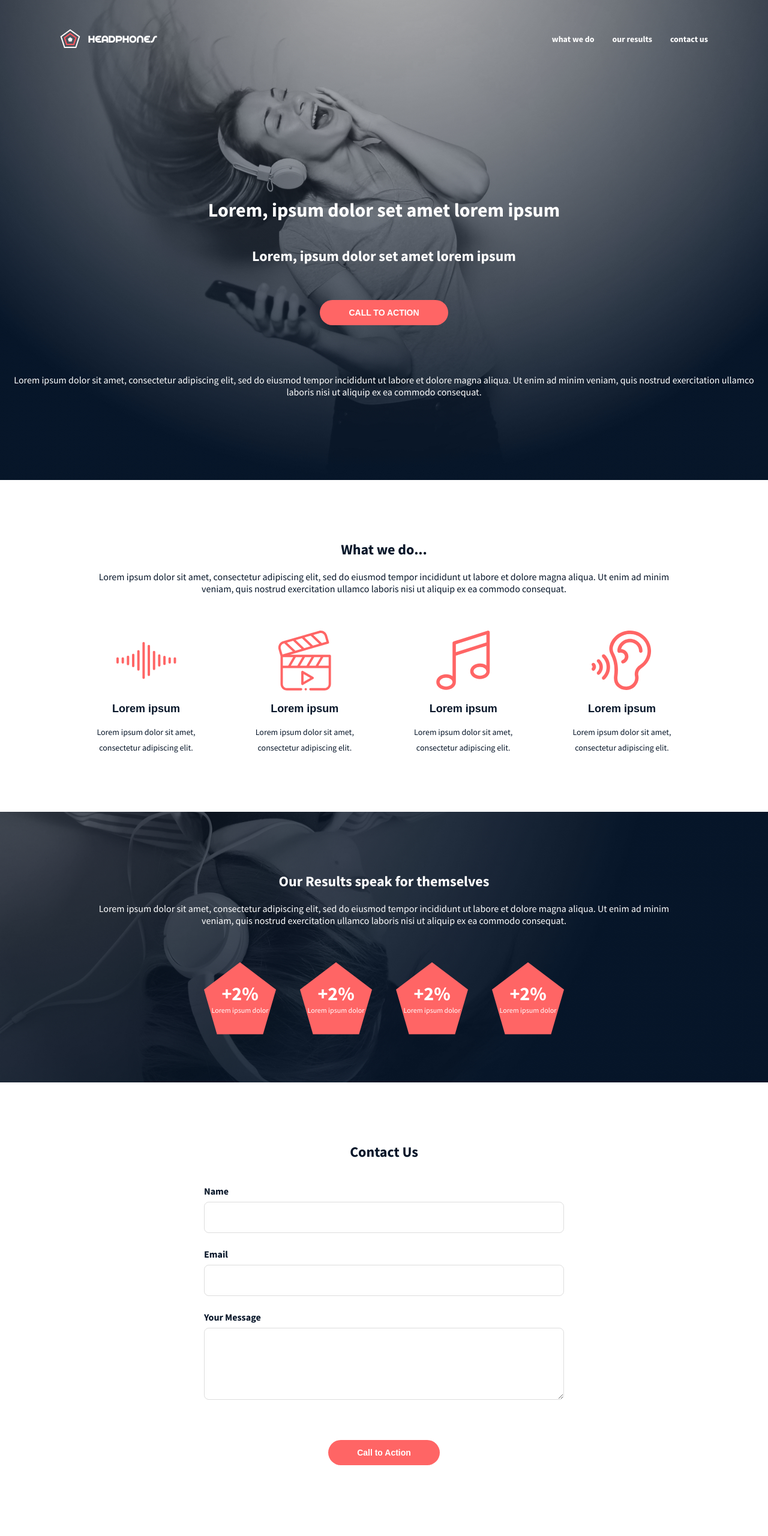
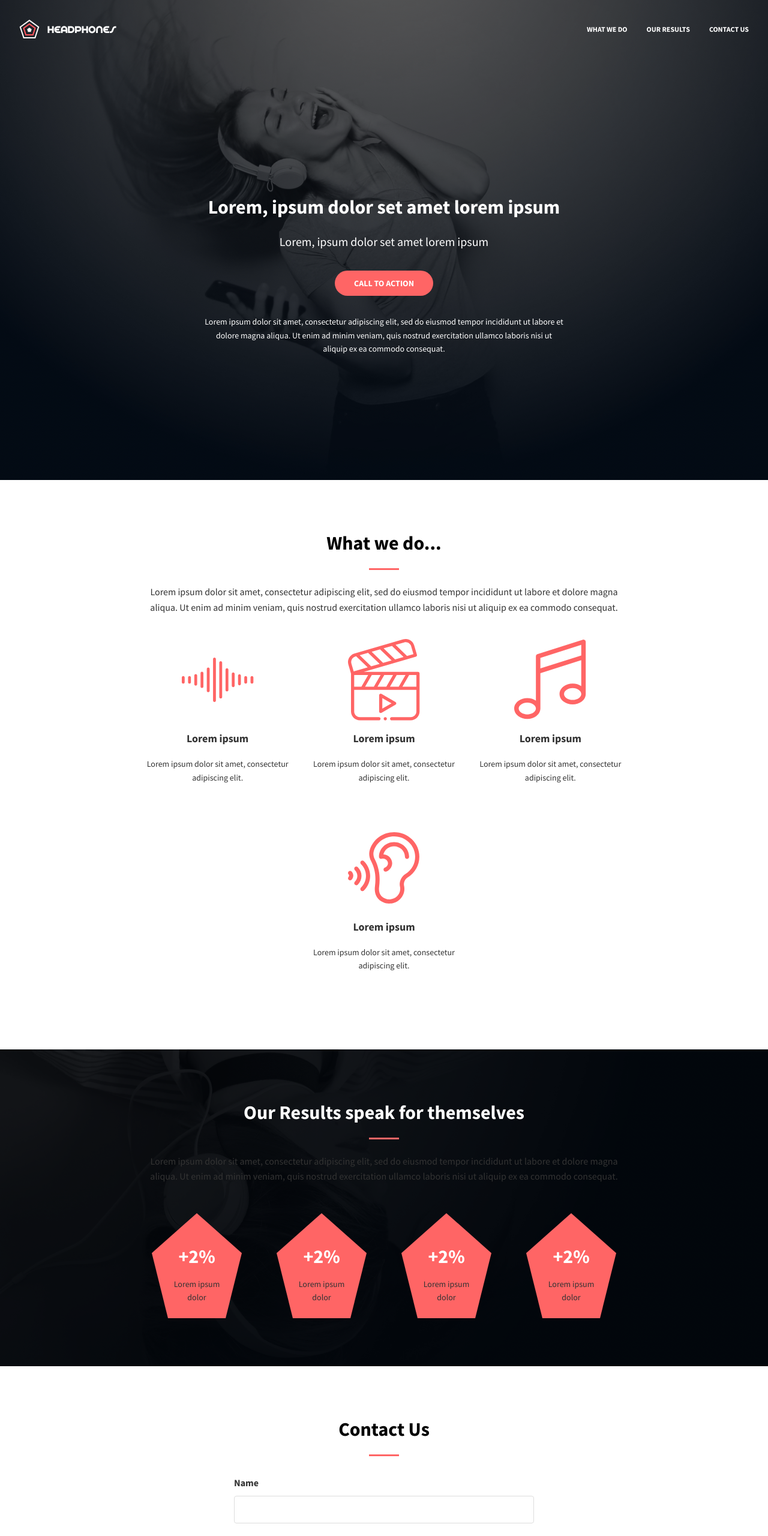
Before and after one commit to Dawitmamohub/alx_html_css, a plain HTML site: page headphones/8-index.html in a window 1280 px wide. Shown: the top 2560 px of the page at 60% size. Drawn offline with Linux system fonts and the light colour scheme.

Commit message:
Add files via upload

```diff
--- a/headphones/8-index.html
+++ b/headphones/8-index.html
@@ -4,7 +4,7 @@
     <meta charset="UTF-8">
     <meta name="viewport" content="width=device-width, initial-scale=1.0">
     <title>Headphones</title>
-    <link rel="stylesheet" href="7-styles.css">
+    <link rel="stylesheet" href="8-styles.css">
     <link href="https://fonts.googleapis.com/css2?family=Source+Sans+Pro:wght@400;700&display=swap" rel="stylesheet">
     <link rel="stylesheet" href="https://cdnjs.cloudflare.com/ajax/libs/font-awesome/6.0.0/css/all.min.css">
 </head>
@@ -14,7 +14,12 @@
         <header>
             <nav>
                 <img src="./images/logo_headphones.png" alt="Headphones Logo" class="logo">
-                <ul class="nav-links">
+                <div class="hamburger" id="hamburger">
+                    <span class="bar"></span>
+                    <span class="bar"></span>
+                    <span class="bar"></span>
+                </div>
+                <ul class="nav-links" id="navLinks">
                     <li><a href="#">what we do</a></li>
                     <li><a href="#">our results</a></li>
                     <li><a href="#">contact us</a></li>
@@ -169,5 +174,7 @@
             <p class="copyright">©headphones 2020</p>
         </div>
     </footer>
+
+    <script src="script.js"></script>
 </body>
 </html>
--- a/headphones/8-styles.css
+++ b/headphones/8-styles.css
@@ -1,371 +1,434 @@
-/* ===== BASE STYLES ===== */
-body {
-  margin: 0;
-  padding: 0;
-  font-family: 'Source Sans Pro', sans-serif;
-  color: #071629;
-  overflow-x: hidden;
+/* Base Styles */
+* {
+    margin: 0;
+    padding: 0;
+    box-sizing: border-box;
+    font-family: 'Source Sans Pro', sans-serif;
 }
 
-* {
-  box-sizing: border-box;
+body {
+    color: #000000;
+    line-height: 1.6;
 }
 
-/* ===== HEADER & NAVIGATION ===== */
+/* Header & Navigation */
 header {
-  width: 100%;
-  max-width: 1400px;
-  margin: 0 auto;
-  padding: 28px 100px;
-  display: flex;
-  justify-content: space-between;
-  align-items: center;
+    position: absolute;
+    top: 0;
+    left: 0;
+    right: 0;
+    padding: 2rem;
+    z-index: 100;
 }
 
 nav {
-  display: flex;
-  justify-content: space-between;
-  align-items: center;
-  width: 100%;
+    display: flex;
+    justify-content: space-between;
+    align-items: center;
 }
 
 .logo {
-  height: 32px;
+    height: 32px;
 }
 
 .nav-links {
-  display: flex;
-  list-style: none;
-  margin: 0;
-  padding: 0;
-  gap: 30px;
+    list-style: none;
+    display: flex;
+    gap: 2rem;
 }
 
-.nav-links li a {
-  color: white;
-  text-decoration: none;
-  font-size: 14px;
-  font-weight: 600;
-  text-transform: lowercase;
-  transition: all 0.3s ease;
+.nav-links a {
+    color: white;
+    text-decoration: none;
+    font-size: 0.75rem;
+    font-weight: 700;
+    text-transform: uppercase;
+    position: relative;
 }
 
-.nav-links li a:hover {
-  color: #FF6565;
-  text-decoration: underline;
-  text-underline-offset: 5px;
+.nav-links a:hover {
+    color: #FF6565;
 }
 
-/* ===== HAMBURGER MENU ===== */
+.nav-links a::after {
+    content: '';
+    position: absolute;
+    bottom: -5px;
+    left: 0;
+    width: 0;
+    height: 2px;
+    background-color: #FF6565;
+    transition: width 0.3s ease;
+}
+
+.nav-links a:hover::after {
+    width: 100%;
+}
+
 .hamburger {
-  display: none;
-  cursor: pointer;
-  width: 24px;
-  height: 18px;
-  position: relative;
-  z-index: 100;
+    display: none;
+    cursor: pointer;
+    z-index: 101;
 }
 
 .bar {
-  display: block;
-  width: 100%;
-  height: 2px;
-  background-color: white;
-  margin: 5px 0;
-  transition: all 0.3s ease;
+    display: block;
+    width: 25px;
+    height: 3px;
+    margin: 5px auto;
+    background-color: white;
+    transition: all 0.3s ease;
 }
 
-/* Active state for hamburger */
-.hamburger.active .bar:nth-child(1) {
-  transform: translateY(7px) rotate(45deg);
+/* Hero Section */
+.mainwrapper {
+    background: url('./images/headphones_hero_1.jpg') no-repeat center center;
+    background-size: cover;
+    height: 100vh;
+    color: white;
+    text-align: center;
+    position: relative;
+    padding-top: 20rem;
 }
 
-.hamburger.active .bar:nth-child(2) {
-  opacity: 0;
-}
-
-.hamburger.active .bar:nth-child(3) {
-  transform: translateY(-7px) rotate(-45deg);
-}
-
-/* Mobile menu styles */
-@media (max-width: 480px) {
-  header {
-    padding: 20px;
-  }
-
-  .hamburger {
-    display: block;
-  }
-
-  .nav-links {
-    position: fixed;
+.mainwrapper::before {
+    content: '';
+    position: absolute;
     top: 0;
-    right: -100%;
-    width: 70%;
-    height: 100vh;
-    background-color: #071629;
-    flex-direction: column;
-    align-items: center;
-    justify-content: center;
-    gap: 40px;
-    transition: right 0.5s ease;
-    z-index: 99;
-  }
-
-  .nav-links.active {
+    left: 0;
     right: 0;
-  }
-
-  .nav-links li a {
-    font-size: 18px;
-  }
-}
-
-/* ===== HERO SECTION ===== */
-.mainwrapper {
-  background: url('./images/headphones_hero_1.jpg') center/cover no-repeat;
-  min-height: 100vh;
-  padding: 20px 0;
-  color: white;
-  text-align: center;
-  display: flex;
-  flex-direction: column;
+    bottom: 0;
+    background-color: rgba(0, 0, 0, 0.5);
 }
 
 .hero-content {
-  flex: 1;
-  display: flex;
-  flex-direction: column;
-  justify-content: center;
-  padding: 0 20px;
-  margin-top: 100px;
+    position: relative;
+    z-index: 1;
+    max-width: 800px;
+    margin: 0 auto;
+    padding: 0 2rem;
 }
 
-/* ===== BUTTONS ===== */
-button, .cta-button {
-  background: #FF6565;
-  color: white;
-  border: none;
-  border-radius: 22px;
-  padding: 13px 48px;
-  font-size: 14px;
-  font-weight: 700;
-  cursor: pointer;
-  margin: 38px auto 65px;
-  transition: all 0.3s ease;
+.hero-content h1 {
+    font-size: 2rem;
+    font-weight: 700;
+    margin-bottom: 1rem;
 }
 
-button:hover, .cta-button:hover {
-  opacity: 0.9;
-  transform: scale(1.05);
+.hero-content h2 {
+    font-size: 1.25rem;
+    font-weight: 400;
+    margin-bottom: 2rem;
 }
 
-/* ===== WHAT WE DO SECTION ===== */
+.hero-content button {
+    background-color: #FF6565;
+    color: white;
+    border: none;
+    padding: 0.75rem 2rem;
+    font-size: 0.875rem;
+    font-weight: 700;
+    border-radius: 25px;
+    margin-bottom: 2rem;
+    cursor: pointer;
+    transition: opacity 0.3s ease;
+}
+
+.hero-content button:hover {
+    opacity: 0.9;
+}
+
+.hero-description {
+    font-size: 0.875rem;
+    max-width: 600px;
+    margin: 0 auto;
+}
+
+/* What We Do Section */
 .what-we-do {
-  padding: 80px 20px;
-  text-align: center;
-  background: white;
+    padding: 5rem 2rem;
+    text-align: center;
 }
 
 .section-content {
-  max-width: 1000px;
-  margin: 0 auto;
+    max-width: 800px;
+    margin: 0 auto;
+}
+
+.section-content h2 {
+    font-size: 2rem;
+    margin-bottom: 1.5rem;
+    position: relative;
+}
+
+.section-content h2::after {
+    content: '';
+    display: block;
+    width: 50px;
+    height: 3px;
+    background-color: #FF6565;
+    margin: 1rem auto;
+}
+
+.section-content p {
+    margin-bottom: 3rem;
+    color: #333;
 }
 
 .icons-container {
-  display: flex;
-  justify-content: space-between;
-  flex-wrap: wrap;
-  margin-top: 60px;
-  gap: 30px;
+    display: flex;
+    flex-wrap: wrap;
+    justify-content: center;
+    gap: 2rem;
 }
 
 .icon-card {
-  width: 207px;
-  text-align: center;
+    flex: 1;
+    min-width: 200px;
+    max-width: 250px;
 }
 
 .icon-box {
-  height: 100px;
-  display: flex;
-  align-items: center;
-  justify-content: center;
-  margin-bottom: 20px;
-}
-
-.icon-box svg {
-  width: 100px;
-  height: 100px;
+    width: 120px;
+    height: 120px;
+    margin: 0 auto 1.5rem;
+    display: flex;
+    align-items: center;
+    justify-content: center;
+    position: relative;
 }
 
 .icon-title {
-  font-family: 'SourceSansPro', sans-serif;
-  font-size: 18px;
-  margin-bottom: 15px;
+    font-size: 1.125rem;
+    margin-bottom: 1rem;
+    color: #333;
 }
 
 .icon-description {
-  font-size: 14px;
-  line-height: 26px;
+    font-size: 0.875rem;
+    color: #666;
 }
 
+/* Results Section */
+.results-section {
+    background: url('./images/headphones_hero_2.jpg') no-repeat center center;
+    background-size: cover;
+    color: white;
+    text-align: center;
+    padding: 5rem 2rem;
+    position: relative;
+}
 
-/* ===== OUR RESULTS SECTION ===== */
-.results-section {
-  padding: 80px 20px;
-  text-align: center;
-  background: url('./images/headphones_hero_2.jpg') center/cover no-repeat;
-  color: white;
+.results-section::before {
+    content: '';
+    position: absolute;
+    top: 0;
+    left: 0;
+    right: 0;
+    bottom: 0;
+    background-color: rgba(0, 0, 0, 0.7);
+}
+
+.results-section .section-content {
+    position: relative;
+    z-index: 1;
 }
 
 .pentagon-container {
-  display: flex;
-  justify-content: center;
-  flex-wrap: wrap;
-  gap: 40px;
-  margin-top: 60px;
+    display: flex;
+    flex-wrap: wrap;
+    justify-content: center;
+    gap: 2rem;
+    margin-top: 3rem;
 }
 
 .pentagon {
-  width: 120px;
-  height: 120px;
-  background: #FF6565;
-  clip-path: polygon(50% 0%, 100% 38%, 82% 100%, 18% 100%, 0% 38%);
-  display: flex;
-  align-items: center;
-  justify-content: center;
+    width: 150px;
+    height: 175px;
+    background-color: #FF6565;
+    clip-path: polygon(50% 0%, 100% 38%, 82% 100%, 18% 100%, 0% 38%);
+    display: flex;
+    align-items: center;
+    justify-content: center;
+    margin: 0 auto;
+    position: relative;
+}
+
+.pentagon-content {
+    text-align: center;
+    padding-top: 1.5rem;
 }
 
 .pentagon-content span {
-  font-size: 32px;
-  font-weight: bold;
-  margin-bottom: 5px;
+    font-size: 2rem;
+    font-weight: 700;
+    display: block;
+    margin-bottom: 0.5rem;
 }
 
 .pentagon-content p {
-  font-size: 12px;
-  margin: 0;
+    font-size: 0.875rem;
+    max-width: 100px;
+    margin: 0 auto;
 }
 
-/* ===== CONTACT SECTION ===== */
+/* Contact Section */
 .contact-section {
-  padding: 80px 20px;
-  text-align: center;
-  background: white;
+    padding: 5rem 2rem;
+    text-align: center;
 }
 
 .contact-form {
-  max-width: 600px;
-  margin: 40px auto 0;
-  display: flex;
-  flex-direction: column;
-  gap: 25px;
+    max-width: 500px;
+    margin: 2rem auto 0;
 }
 
 .form-group {
-  text-align: left;
+    margin-bottom: 1.5rem;
+    text-align: left;
 }
 
 .form-group label {
-  display: block;
-  margin-bottom: 8px;
-  font-weight: 600;
+    display: block;
+    margin-bottom: 0.5rem;
+    font-weight: 600;
+    color: #333;
 }
 
 .form-group input,
 .form-group textarea {
-  width: 100%;
-  padding: 15px;
-  border: 1px solid #ddd;
-  border-radius: 8px;
-  font-family: inherit;
-  font-size: 16px;
+    width: 100%;
+    padding: 0.75rem;
+    border: 1px solid #ddd;
+    border-radius: 4px;
+    font-size: 1rem;
 }
 
 .form-group textarea {
-  resize: vertical;
-  min-height: 120px;
+    resize: vertical;
+    min-height: 120px;
 }
 
-/* ===== FOOTER ===== */
+.cta-button {
+    background-color: #FF6565;
+    color: white;
+    border: none;
+    padding: 0.75rem 2rem;
+    font-size: 0.875rem;
+    font-weight: 700;
+    border-radius: 25px;
+    cursor: pointer;
+    transition: opacity 0.3s ease;
+}
+
+.cta-button:hover {
+    opacity: 0.9;
+}
+
+/* Footer */
 footer {
-  background: #071629;
-  padding: 40px 20px;
-  color: white;
-  text-align: center;
+    background-color: #071629;
+    color: white;
+    padding: 2rem;
+    text-align: center;
 }
 
 .footer-container {
-  max-width: 1200px;
-  margin: 0 auto;
+    max-width: 1000px;
+    margin: 0 auto;
 }
 
 .footer-row {
-  display: flex;
-  justify-content: space-between;
-  align-items: center;
-  margin-bottom: 15px;
+    display: flex;
+    justify-content: space-between;
+    align-items: center;
+    margin-bottom: 1.5rem;
+}
+
+.footer-logo {
+    height: 32px;
 }
 
 .social-icons {
-  display: flex;
-  gap: 15px;
+    display: flex;
+    gap: 1.5rem;
 }
 
 .social-icons a {
-  color: white;
-  font-size: 20px;
-  transition: opacity 0.3s ease;
+    color: white;
+    font-size: 1.25rem;
+    transition: color 0.3s ease;
 }
 
 .social-icons a:hover {
-  opacity: 0.8;
+    color: #FF6565;
 }
 
 .copyright {
-  font-size: 14px;
-  margin: 0;
+    font-size: 0.75rem;
+    color: #ccc;
 }
 
-/* ===== RESPONSIVE ADJUSTMENTS ===== */
-@media (max-width: 1024px) {
-  header {
-    padding: 28px 50px;
-  }
+/* Responsive Styles */
+@media (max-width: 768px) {
+    .hamburger {
+        display: block;
+    }
+
+    .hamburger.active .bar:nth-child(2) {
+        opacity: 0;
+    }
+
+    .hamburger.active .bar:nth-child(1) {
+        transform: translateY(8px) rotate(45deg);
+    }
+
+    .hamburger.active .bar:nth-child(3) {
+        transform: translateY(-8px) rotate(-45deg);
+    }
+
+    .nav-links {
+        position: fixed;
+        top: 0;
+        right: -100%;
+        width: 70%;
+        height: 100vh;
+        background-color: #071629;
+        flex-direction: column;
+        align-items: center;
+        justify-content: center;
+        gap: 2.5rem;
+        transition: right 0.3s ease;
+    }
+
+    .nav-links.active {
+        right: 0;
+    }
+
+    .hero-content h1 {
+        font-size: 1.5rem;
+    }
+
+    .hero-content h2 {
+        font-size: 1rem;
+    }
+
+    .icons-container {
+        flex-direction: column;
+        align-items: center;
+    }
+
+    .icon-card {
+        max-width: 100%;
+    }
+
+    .pentagon-container {
+        flex-direction: column;
+        align-items: center;
+    }
+
+    .footer-row {
+        flex-direction: column;
+        gap: 1.5rem;
+    }
 }
-
-@media (max-width: 768px) {
-  .icons-container {
-    justify-content: center;
-  }
-
-  .pentagon-container {
-    gap: 20px;
-  }
-}
-
-@media (max-width: 480px) {
-  h1 {
-    font-size: 28px;
-  }
-
-  h2 {
-    font-size: 24px;
-  margin-bottom: 20px;
-  }
-
-  .icon-card {
-    width: 100%;
-    max-width: 207px;
-  }
-
-  .footer-row {
-    flex-direction: column;
-    gap: 20px;
-  }
-
-  .social-icons {
-    justify-content: center;
-  }
-}
```
Also changed, not shown: headphones/8-script.js (+67 -17 lines).
